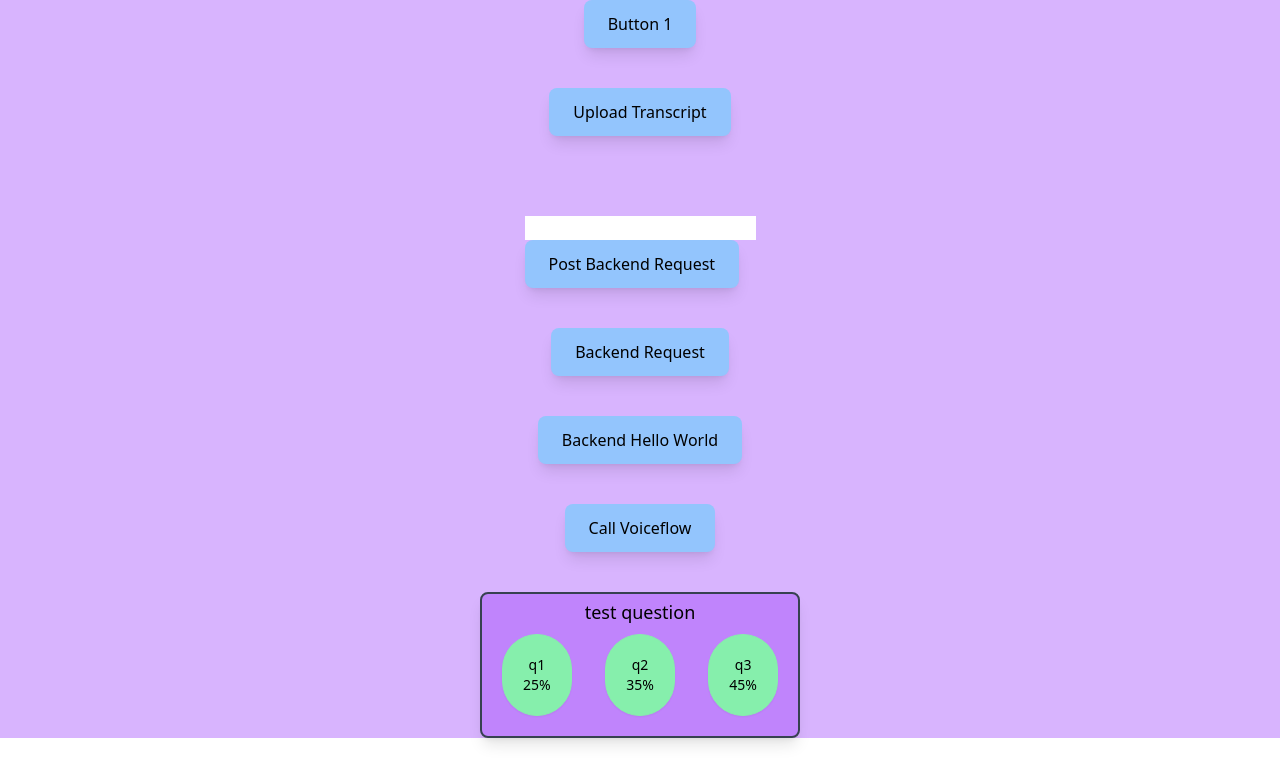
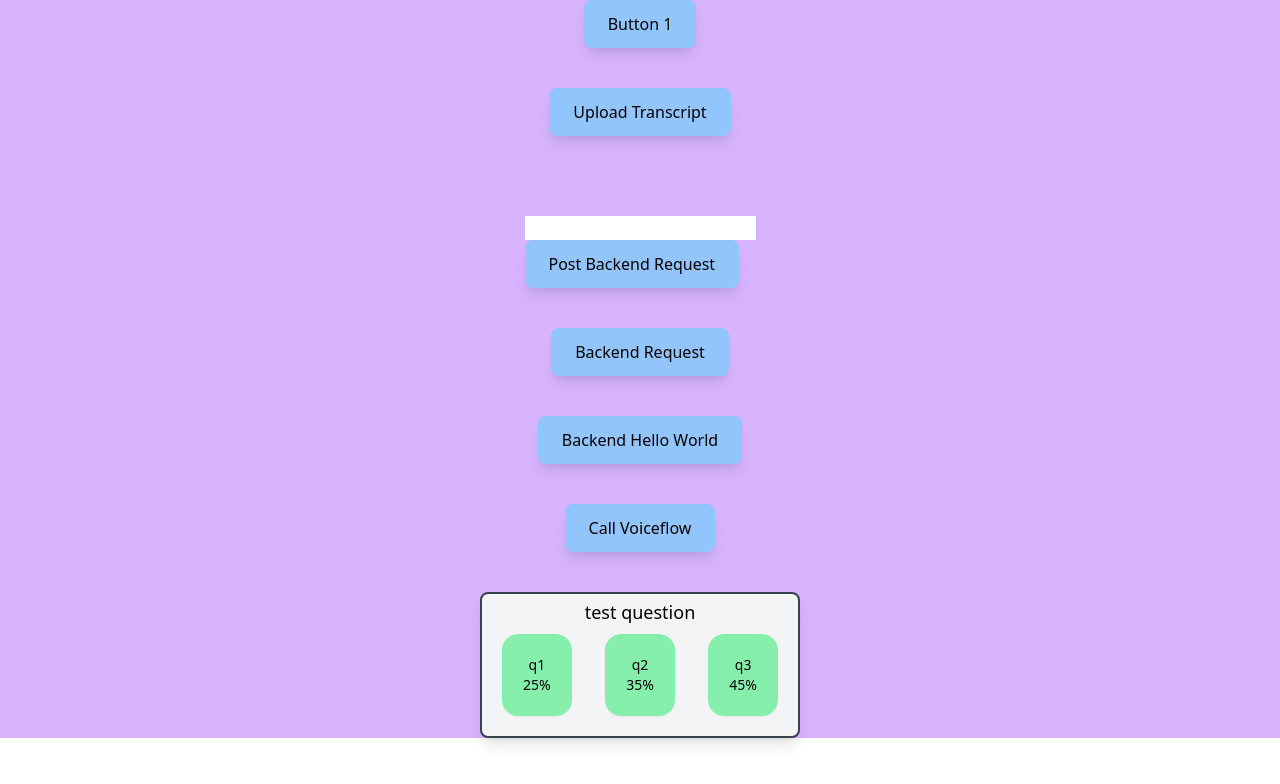
Before and after one commit to BestFloww/BestFlow, a React (Create React App) app in the folder front-end/: page / in a window 1280 px wide. Shown: the top 784 px of the page. Built offline with nearby package versions, Linux system fonts and the light colour scheme.

Commit message:
unrounded leaf borders and changed intentDiagram bg color

```diff
--- a/front-end/src/components/IntentDiagram.jsx
+++ b/front-end/src/components/IntentDiagram.jsx
@@ -6,7 +6,7 @@ class IntentDiagram extends Component {
         return Object.keys(this.props.branches).map((key) => {
             return (
                 <div
-                    className="text-sm bg-green-300 flex-col flex gap-y-0 shadow-sm rounded-full p-5 border border-green-300 hover:border-black focus-within:border-black"
+                    className="text-sm bg-green-300 flex-col flex gap-y-0 shadow-sm rounded-2xl p-5 border border-green-300 hover:border-black focus-within:border-black"
                     data-testid={`${key}-container`}
                     key={key}
                 >
@@ -30,7 +30,7 @@ class IntentDiagram extends Component {
 
     render() {
         return (
-            <div className="border-2 border-gray-700 rounded-lg bg-purple-400 shadow-lg text-black flex flex-col p-5 pt-1 w-80 gap-y-2">
+            <div className="border-2 border-gray-700 rounded-lg bg-gray-100 shadow-lg text-black flex flex-col p-5 pt-1 w-80 gap-y-2">
                 <h3
                     className="break-words text-center text-lg"
                     data-testid={this.props.question}
```
